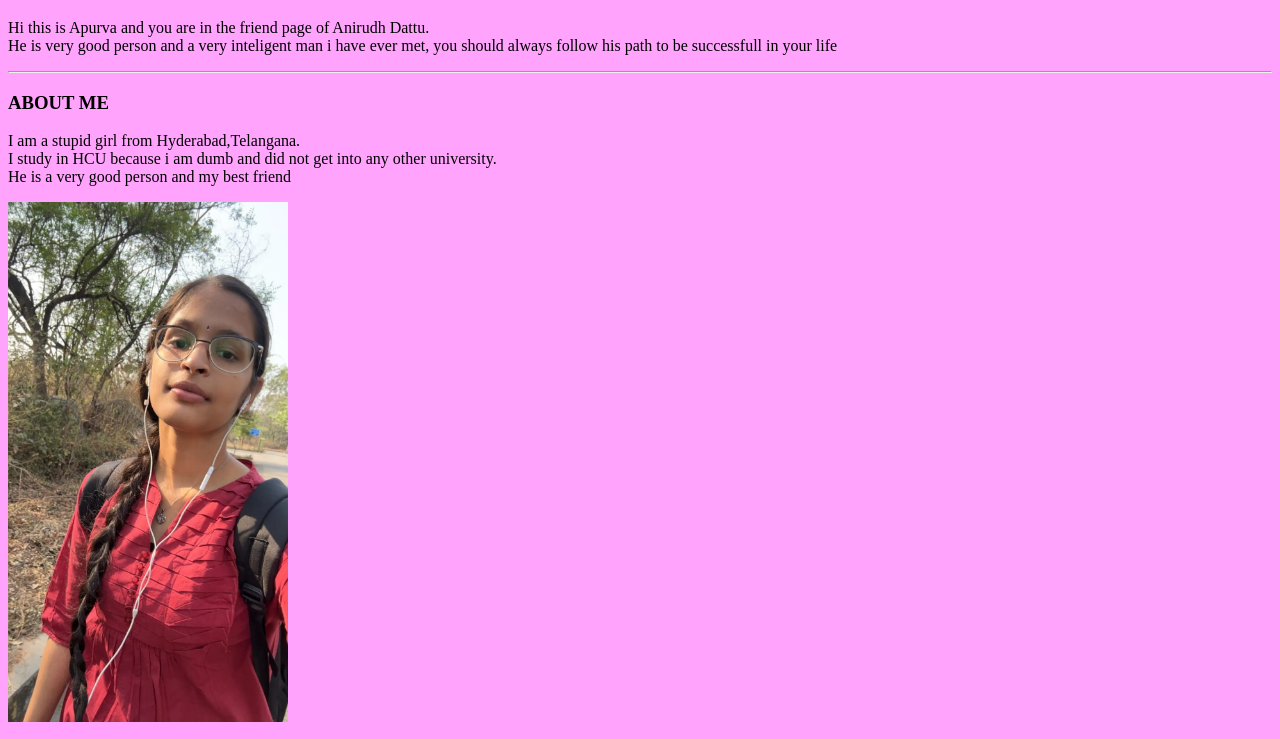
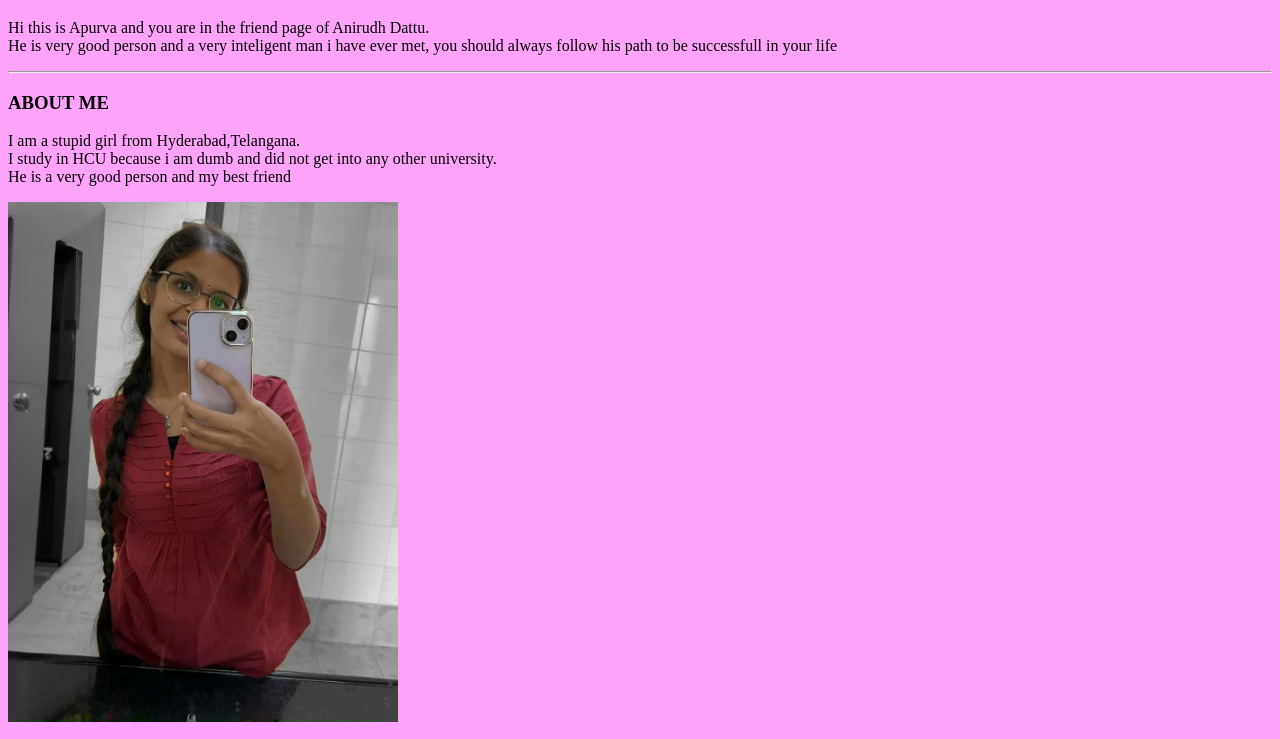
Before and after one commit to AnirudhDattu/firstwebsite, a plain HTML site: page Apurva.html in a window 1280 px wide. Shown: the part 61-800 px from the top of the page. Drawn offline with Linux system fonts and the light colour scheme.

Commit message:
apurva image change

```diff
--- a/Apurva.html
+++ b/Apurva.html
@@ -17,6 +17,6 @@
         I am a stupid girl from Hyderabad,Telangana.<br />I study in HCU because
         i am dumb and did not get into any other university.<br /> He is a very good person and my best friend<br />
     </P>
-    <img src="Images\apurva.jpg" alt="image of aryan" width="280" height="520">
+    <img src="Images\2.png" alt="image of aryan" width="390" height="520">
 </body>
 </html>
```
Also changed, not shown: Images/2.png (added), Images/apurva.jpg (deleted).
